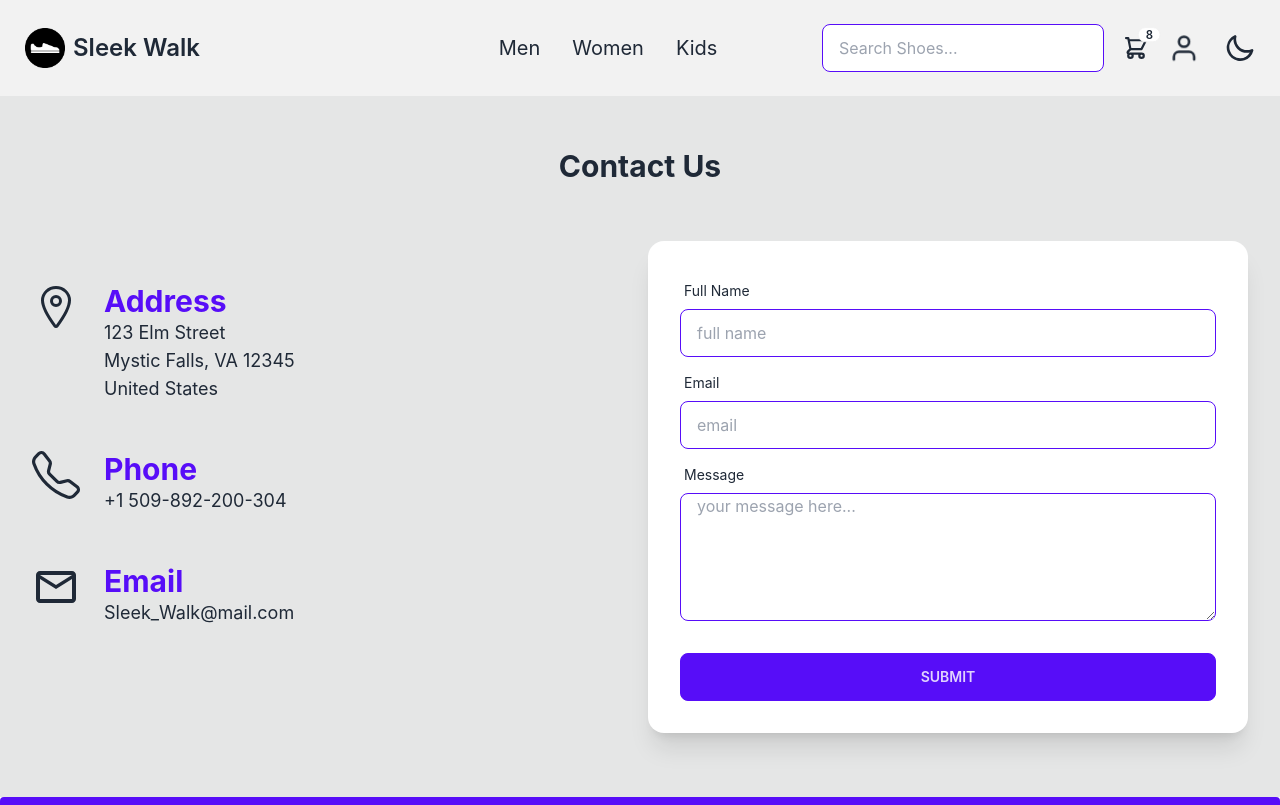
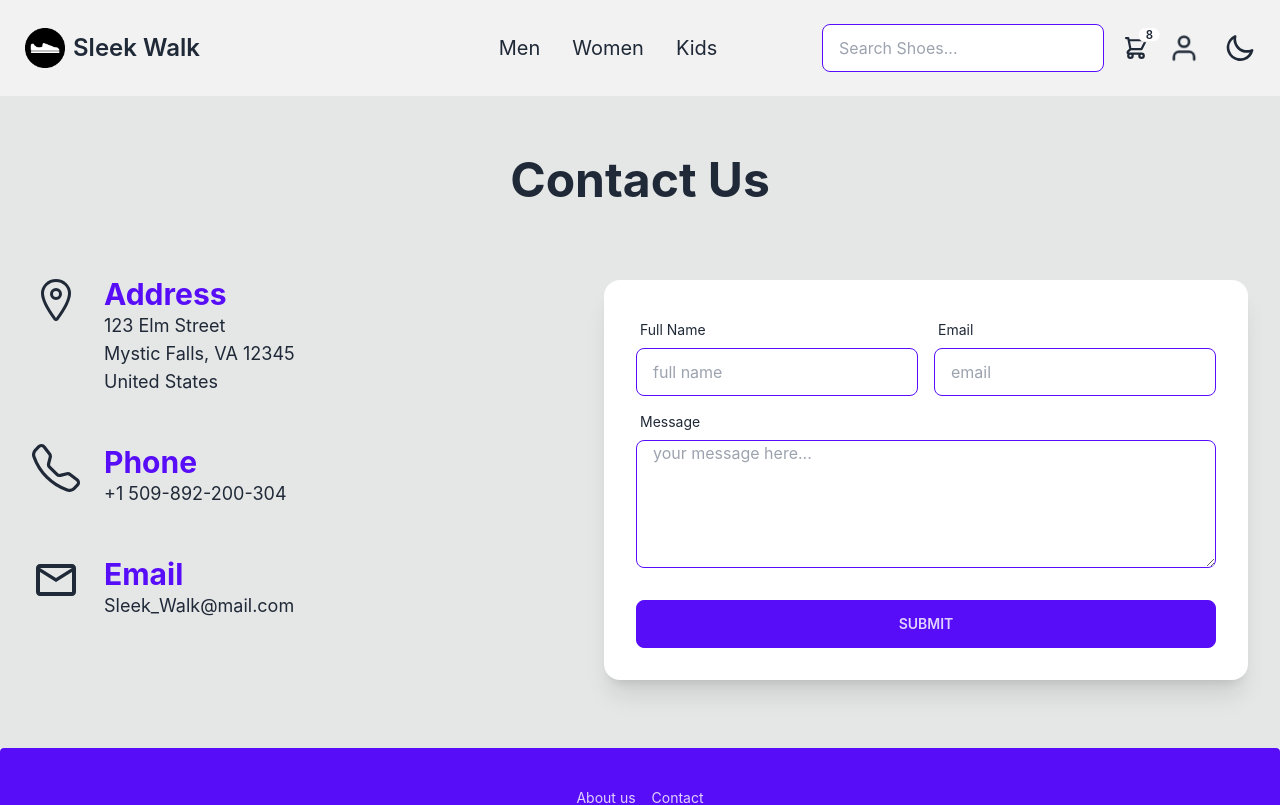
Before and after one commit to Ziyad-Aljaser/sleek-walk, a React (Create React App) app in the folder client/: page /contact in a window 1280 px wide. Shown: the top 805 px of the page. Built offline with nearby package versions, Linux system fonts and the light colour scheme.

Commit message:
Update Contact Us page

```diff
--- a/client/src/pages/ContactUs.jsx
+++ b/client/src/pages/ContactUs.jsx
@@ -2,27 +2,19 @@ import React from "react";
 
 import Layout from "../components/Layout";
 
-
 export default function ContactUs() {
-
   return (
     <Layout>
-
       {/* Contact Us Section With Fake Data*/}
       <div className="hero py-8 bg-base-300">
         <div className="hero-content flex flex-col w-full">
-
           {/* Header Section */}
-                    <h1 className="text-3xl mb-5 font-bold leading-normal">
-                        Contact Us
-                    </h1>
+          <h1 className="text-5xl mb-7 font-bold leading-normal">Contact Us</h1>
 
           {/* Content Section */}
           <div className="hero-content flex flex-col sm:flex-row justify-between w-full">
-
             {/* Cnotact Methods Section */}
             <div className="mb-4 w-full">
-
               {/* Address Section */}
               <div className="flex flex-row items-start">
                 {/* SVG container */}
@@ -65,7 +57,6 @@ export default function ContactUs() {
                     United States
                   </p>
                 </div>
-
               </div>
 
               {/* Phone Section */}
@@ -87,9 +78,7 @@ export default function ContactUs() {
                   <p className="text-xl sm:text-3xl font-bold text-primary">
                     Phone
                   </p>
-                                    <p className="text-lg mb-12">
-                                        +1 509-892-200-304
-                                    </p>
+                  <p className="text-lg mb-12">+1 509-892-200-304</p>
                 </div>
               </div>
 
@@ -112,54 +101,63 @@ export default function ContactUs() {
                   <p className="text-xl sm:text-3xl font-bold text-primary">
                     Email
                   </p>
-                                    <p className="text-lg mb-12">
-                                        Sleek_Walk@mail.com
-                                    </p>
+                  <p className="text-lg mb-12">Sleek_Walk@mail.com</p>
                 </div>
               </div>
-
             </div>
 
             {/* Contact Form Section */}
             <div className="card w-full bg-base-100 shadow-xl mt-4 sm:mt-0">
               <div className="card-body">
-
                 {/* <h1 className="text-4xl font-bold text-center mb-6">Contact Us</h1> */}
 
-                                <div className="form-control">
+                <div className="flex flex-col md:flex-row gap-4">
+                  {" "}
+                  {/* flex container */}
+                  <div className="form-control flex-grow">
+                    {" "}
+                    {/* flex item */}
                     <label className="label">
                       <span className="label-text">Full Name</span>
                     </label>
-                                    <input type="name" placeholder="full name" className="input input-bordered input-primary" />
+                    <input
+                      type="name"
+                      placeholder="full name"
+                      className="input input-bordered input-primary"
+                    />
                   </div>
-
-                                <div className="form-control">
+                  <div className="form-control flex-grow">
+                    {" "}
+                    {/* flex item */}
                     <label className="label">
                       <span className="label-text">Email</span>
                     </label>
-                                    <input type="email" placeholder="email" className="input input-bordered input-primary" />
+                    <input
+                      type="email"
+                      placeholder="email"
+                      className="input input-bordered input-primary"
+                    />
+                  </div>
                 </div>
 
                 <div className="form-control">
                   <label className="label">
                     <span className="label-text">Message</span>
                   </label>
-                                    <textarea placeholder="your message here..." className="input input-bordered input-primary w-full h-32"></textarea>
+                  <textarea
+                    placeholder="your message here..."
+                    className="input input-bordered input-primary w-full h-32"
+                  ></textarea>
                 </div>
 
                 <div className="form-control mt-6">
                   <button className="btn btn-primary">Submit</button>
                 </div>
-
               </div>
             </div>
-
-                    </div>
-
           </div>
         </div>
-
+      </div>
     </Layout>
   );
-
 }
```
Lines whose indentation alone changed are shown as unchanged.
